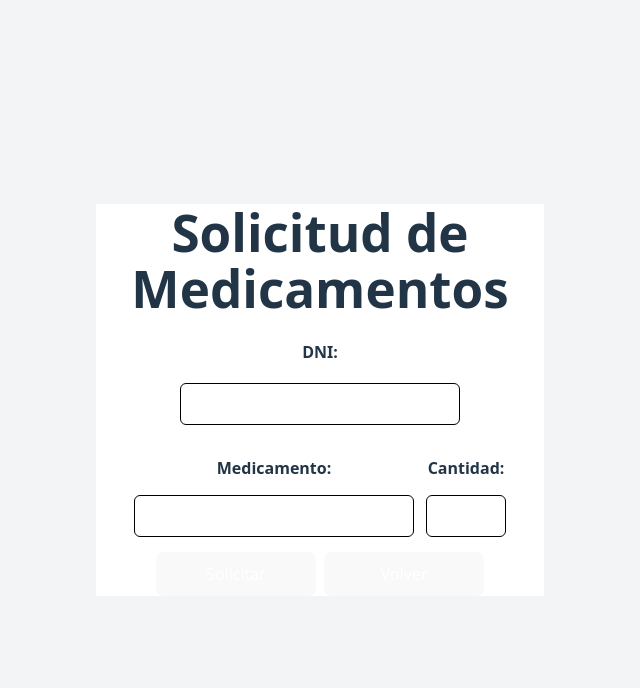
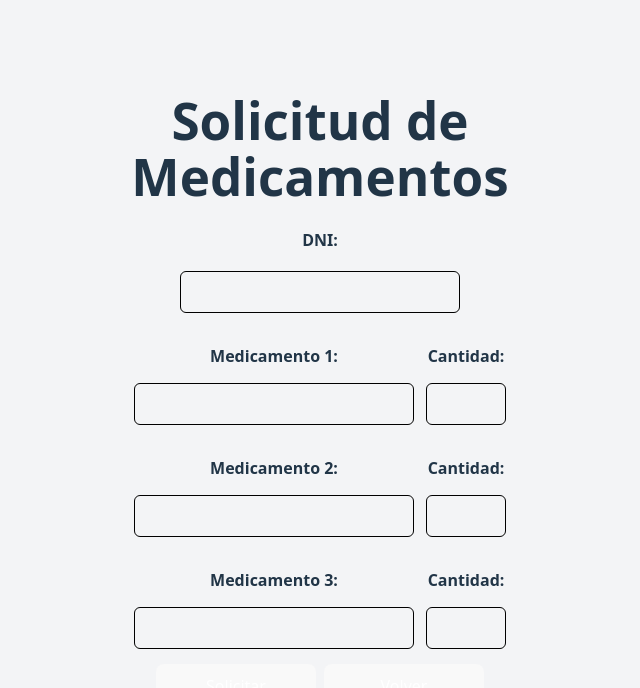
Before and after one commit to geroalles/react-project, a React app: page /medications in a window 1280 px wide. Shown: the top 688 px of the page, without its empty margins (320-960 px from the left). Built offline with nearby package versions, Linux system fonts and the light colour scheme; sample sign-in values are in the browser's storage.

Commit message:
solucionar botones grises

```diff
--- a/src/links.jsx
+++ b/src/links.jsx
@@ -8,6 +8,7 @@ function Links() {
 
             <MedicationButton to="/medications">Solicitudes de Medicamentos</MedicationButton>
             <AlmuerzosButton to="https://tailwindcss.com/docs/animation">Almuerzos</AlmuerzosButton>
+            <ExitButton to="/">Salir</ExitButton>
         </div>
 
     )
@@ -50,4 +51,23 @@ function AlmuerzosButton({ type = 'button', children, to }) {
     );
 }
 
+function ExitButton({ type = 'button', children, to }) {
+    const handleClick = () => {
+        localStorage.removeItem('authToken');
+        if (to) {
+            window.open(to, 'noopener,noreferrer'); //abre eñ link en otra pestaña de forma segura
+        }
+    };
+
+    return (
+        <button
+            type={type}
+            onClick={handleClick}
+            className="bg-blue-500 transition delay-700 duration-700 ease-in-out hover:-translate-y-1 hover:scale-110 hover:bg-indigo-500">
+            {children}
+        </button>
+    );
+}
+
+
 export default Links;
--- a/src/login.jsx
+++ b/src/login.jsx
@@ -106,7 +106,7 @@ function InputPassword({ value, onChange }) {
 
 function MyButton({ type = 'button', children }) {
     return (
-        <button type={type} class="bg-blue-500 transition delay-700 duration-700 ease-in-out hover:-translate-y-1 hover:scale-110 hover:bg-indigo-500">
+        <button type={type} className="bg-blue-500 transition delay-700 duration-700 ease-in-out hover:-translate-y-1 hover:scale-110 hover:bg-indigo-500">
             {children}
         </button>
     )
--- a/src/medications.jsx
+++ b/src/medications.jsx
@@ -9,6 +9,13 @@ function Medications() {
     const [dni, setDni] = useState('')
     const [medication, setMedication] = useState('')
     const [amount, setAmount] = useState('')
+
+    const [medication2, setMedication2] = useState('')
+    const [amount2, setAmount2] = useState('')
+
+    const [medication3, setMedication3] = useState('')
+    const [amount3, setAmount3] = useState('')
+
     const [error, setError] = useState(null)
     const navigate = useNavigate();
 
@@ -53,7 +60,7 @@ function Medications() {
     //Vista que voy a mostrar en el index.html
     return (
         <div className="overflow-x-hidden">
-            <form className="w-full max-w-md bg-white" onSubmit={handleMedications}>
+            <form className="w-full max-w-md" onSubmit={handleMedications}>
                 <h1 className="text-xl font-bold text-center text-white-600 mb-4">Solicitud de Medicamentos</h1>
                 {error && <div className="error">{error}</div>}
 
@@ -69,7 +76,7 @@ function Medications() {
                     <div className="flex justify-center gap-x-3">
 
                         <div className="flex flex-col items-center">
-                            <label htmlFor="input_medication" className="font-bold">Medicamento:</label>
+                            <label htmlFor="input_medication" className="font-bold">Medicamento 1:</label>
                             <InputMedication value={medication} onChange={e => setMedication(e.target.value)} />
                         </div>
 
@@ -77,6 +84,33 @@ function Medications() {
                             <label htmlFor="amount" className="font-bold">Cantidad:</label>
                             <InputAmount value={amount} onChange={e => setAmount(e.target.value)} />
                         </div>
+
+                    </div>
+                    <div className="flex justify-center gap-x-3">
+
+                        <div className="flex flex-col items-center">
+                            <label htmlFor="input_medication2" className="font-bold">Medicamento 2:</label>
+                            <InputMedication2 value={medication2} onChange={e => setMedication2(e.target.value)} />
+                        </div>
+
+                        <div className="flex flex-col items-center">
+                            <label htmlFor="amount2" className="font-bold">Cantidad:</label>
+                            <InputAmount2 value={amount2} onChange={e => setAmount2(e.target.value)} />
+                        </div>
+
+                    </div>
+                    <div className="flex justify-center gap-x-3">
+
+                        <div className="flex flex-col items-center">
+                            <label htmlFor="input_medication3" className="font-bold">Medicamento 3:</label>
+                            <InputMedication3 value={medication3} onChange={e => setMedication3(e.target.value)} />
+                        </div>
+
+                        <div className="flex flex-col items-center">
+                            <label htmlFor="amount3" className="font-bold">Cantidad:</label>
+                            <InputAmount3 value={amount3} onChange={e => setAmount3(e.target.value)} />
+                        </div>
+
                     </div>
                 </div>
 
@@ -107,7 +141,7 @@ function InputDni({ value, onChange }) {
         />
     )
 }
-
+/*Medication 1*/
 function InputMedication({ value, onChange }) {
     return (
         <input
@@ -130,6 +164,61 @@ function InputAmount({ value, onChange }) {
             value={value}
             onChange={onChange}
             required
+            min={1}
+            className="w-20 px-3 py-2 rounded-md border border-black focus:outline-none focus:ring-2 focus:ring-blue-500"
+        />
+    )
+}
+
+/*Medicacion 2*/
+function InputMedication2({ value, onChange }) {
+    return (
+        <input
+            type="text"
+            id="medication2"
+            name="medication2"
+            value={value}
+            onChange={onChange}
+            className="w-70 px-3 py-2 rounded-md border border-black focus:outline-none focus:ring-2 focus:ring-blue-500"
+        />
+    )
+}
+function InputAmount2({ value, onChange }) {
+    return (
+        <input
+            type="number"
+            id="amount2"
+            name="amount2"
+            value={value}
+            onChange={onChange}
+            min={1}
+            className="w-20 px-3 py-2 rounded-md border border-black focus:outline-none focus:ring-2 focus:ring-blue-500"
+        />
+    )
+}
+
+/*Medication 3*/
+function InputMedication3({ value, onChange }) {
+    return (
+        <input
+            type="text"
+            id="medication3"
+            name="medication3"
+            value={value}
+            onChange={onChange}
+            className="w-70 px-3 py-2 rounded-md border border-black focus:outline-none focus:ring-2 focus:ring-blue-500"
+        />
+    )
+}
+function InputAmount3({ value, onChange }) {
+    return (
+        <input
+            type="number"
+            id="amount3"
+            name="amount3"
+            value={value}
+            onChange={onChange}
+            min={1}
             className="w-20 px-3 py-2 rounded-md border border-black focus:outline-none focus:ring-2 focus:ring-blue-500"
         />
     )
@@ -161,4 +250,5 @@ function BackButton() {
     );
 }
 
+
 export default Medications;
```
